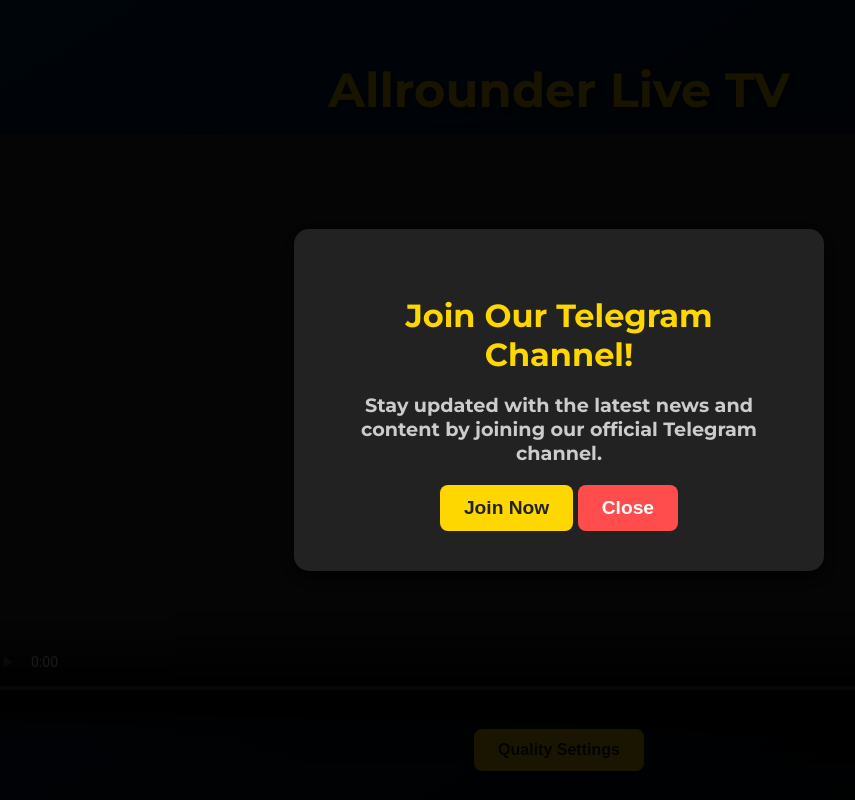
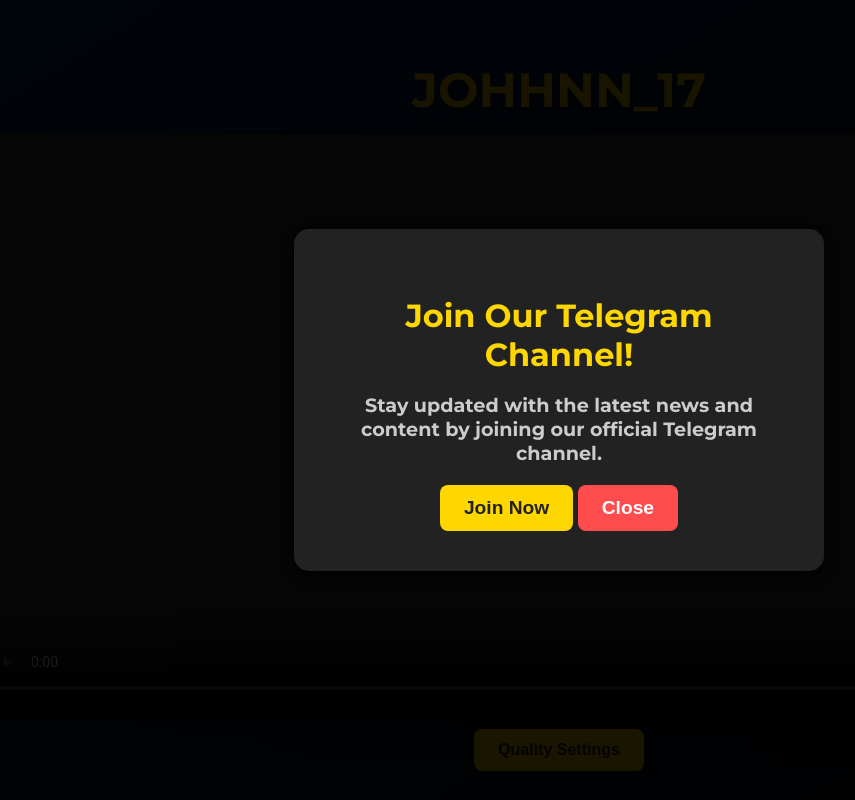
Before and after one commit to allrounder745/ALLROUNDER87, a plain HTML site: page index.html in a window 1280 px wide. Shown: the whole page, without its empty margins (81-936 px from the left). Drawn offline with nearby package versions, Linux system fonts and the light colour scheme.

Commit message:
Update index.html

```diff
--- a/index.html
+++ b/index.html
@@ -187,7 +187,7 @@
 </head>
 <body>
 
-    <h1>Allrounder Live TV</h1>
+    <h1>JOHHNN_17</h1>
 
     <div class="video-container">
         <video id="video" controls></video>
@@ -292,4 +292,4 @@
     </script>
 
 </body>
-  </html>
+</html>
```
